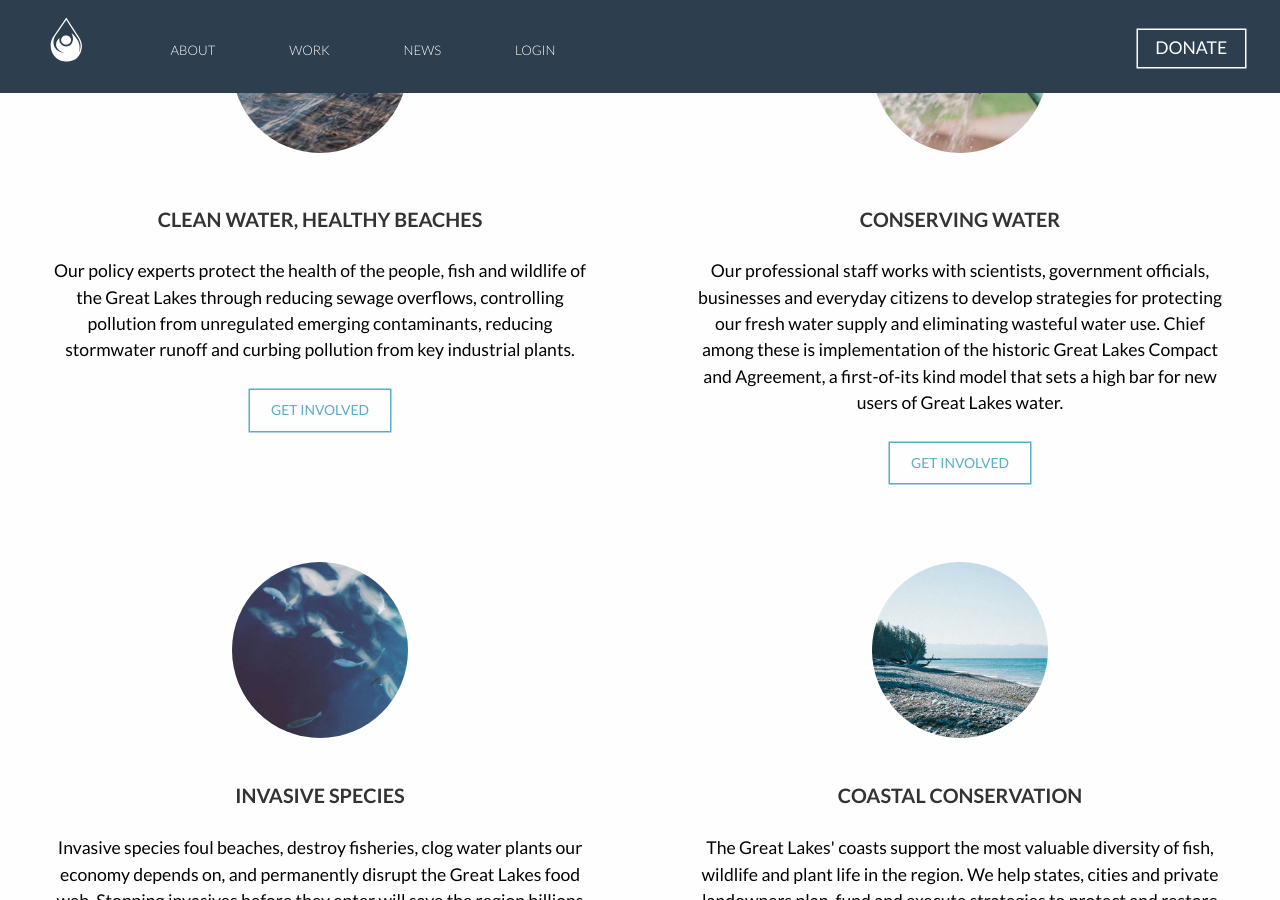
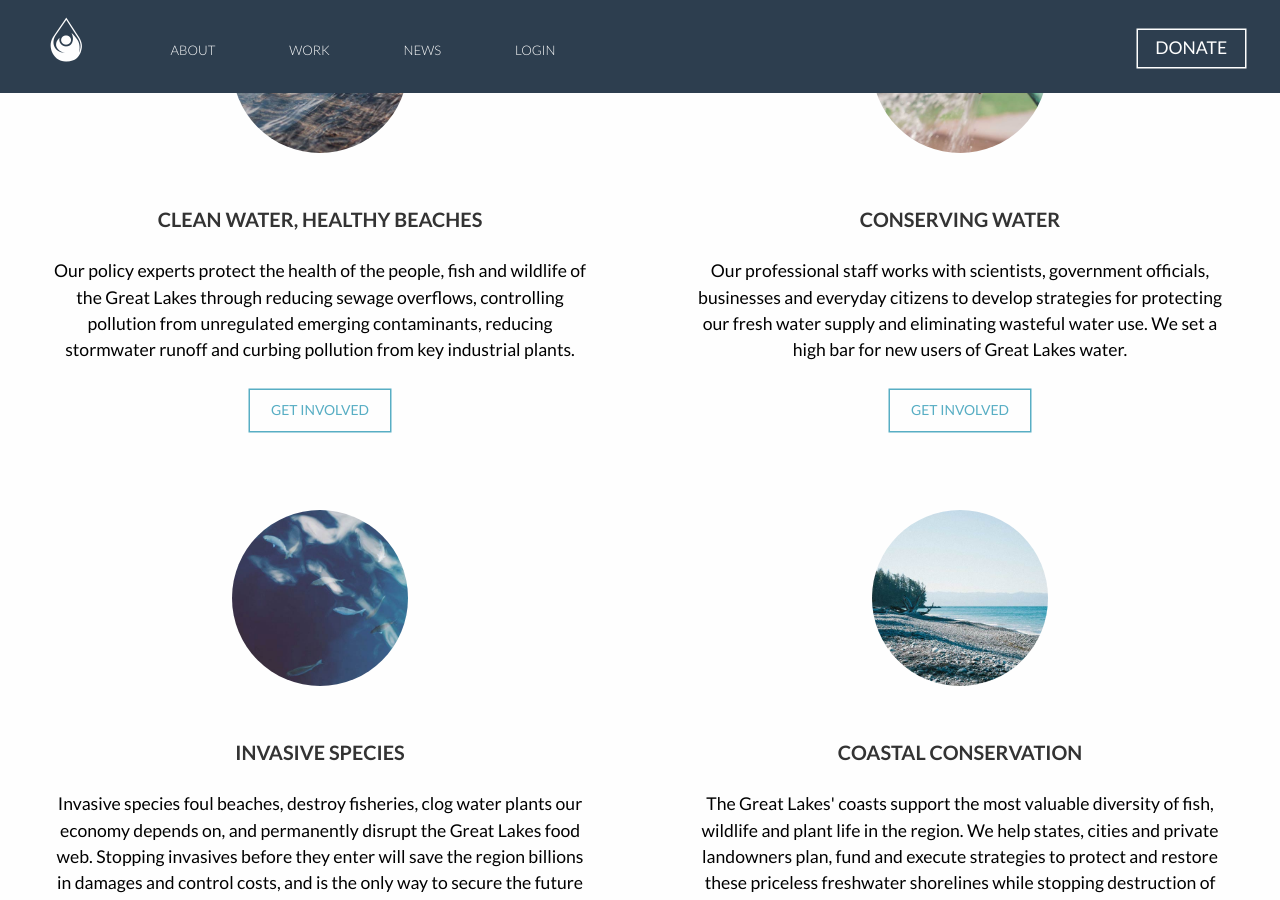
Before and after one commit to gbales11/greatlakesalliance, a Jekyll site: the page built from work.html, in a window 1280 px wide and 900 px high, scrolled down 1552 px. Built offline with Jekyll 4.4.1, drawn with Linux system fonts in a browser that asks for light colours; nearby versions of some CDN libraries; Markdown is read by kramdown in place of the engine named in the settings.

Commit message:
refactor(html): update button links
Update links on “get involved” buttons.

```diff
--- a/work.html
+++ b/work.html
@@ -26,31 +26,31 @@
 		<figcaption>
 			<h5>Clean Water, Healthy Beaches</h5>
 			<p>Our policy experts protect the health of the people, fish and wildlife of the Great Lakes through reducing sewage overflows, controlling pollution from unregulated emerging contaminants, reducing stormwater runoff and curbing pollution from key industrial plants.</p>
-			<a class="buttons micro"href="#">get involved</a>
+			<a class="buttons micro" href="{{site.baseurl}}/donate.html">get involved</a>
 		</figcaption>
 	</figure>
 	<figure class="unit unit-xs-1 unit-s-1 unit-m-1-2 gutter-2">
 		<img class="flex-img round" src="images/conserving-water.jpg">
 		<figcaption>
 			<h5>Conserving Water</h5>
-			<p>Our professional staff works with scientists, government officials, businesses and everyday citizens to develop strategies for protecting our fresh water supply and eliminating wasteful water use. Chief among these is implementation of the historic Great Lakes Compact and Agreement, a first-of-its kind model that sets a high bar for new users of Great Lakes water.</p>
-			<a class="buttons micro"href="#">get involved</a>
+			<p>Our professional staff works with scientists, government officials, businesses and everyday citizens to develop strategies for protecting our fresh water supply and eliminating wasteful water use. We set a high bar for new users of Great Lakes water.</p>
+			<a class="buttons micro" href="{{site.baseurl}}/donate.html">get involved</a>
 		</figcaption>
 	</figure>
 	<figure class="unit unit-xs-1 unit-s-1 unit-m-1-2 gutter-2 bottom-margin">
-		<img class="flex-img round" src="images/invasive-species.jpg"
+		<img class="flex-img round" src="images/invasive-species.jpg">
 		<figcaption>
 			<h5>Invasive Species</h5>
 			<p class="center-align">Invasive species foul beaches, destroy fisheries, clog water plants our economy depends on, and permanently disrupt the Great Lakes food web. Stopping invasives before they enter will save the region billions in damages and control costs, and is the only way to secure the future for a restored Great Lakes</p>
-			<a class="buttons micro"href="#">get involved</a>
+			<a class="buttons micro" href="{{site.baseurl}}/donate.html">get involved</a>
 		</figcaption>
 	</figure>
 	<figure class="unit unit-xs-1 unit-s-1 unit-m-1-2 gutter-2 bottom-margin">
-		<img class="flex-img round" src="images/coastal-conservation.jpg"
+		<img class="flex-img round" src="images/coastal-conservation.jpg">
 		<figcaption>
 			<h5>Coastal Conservation</h5>
 			<p class="center-align">The Great Lakes' coasts support the most valuable diversity of fish, wildlife and plant life in the region. We help states, cities and private landowners plan, fund and execute strategies to protect and restore these priceless freshwater shorelines while stopping destruction of existing habitats.</p>
-			<a class="buttons micro"href="#">get involved</a>
+			<a class="buttons micro" href="{{site.baseurl}}/donate.html">get involved</a>
 		</figcaption>
 	</figure>
 </div>
```
